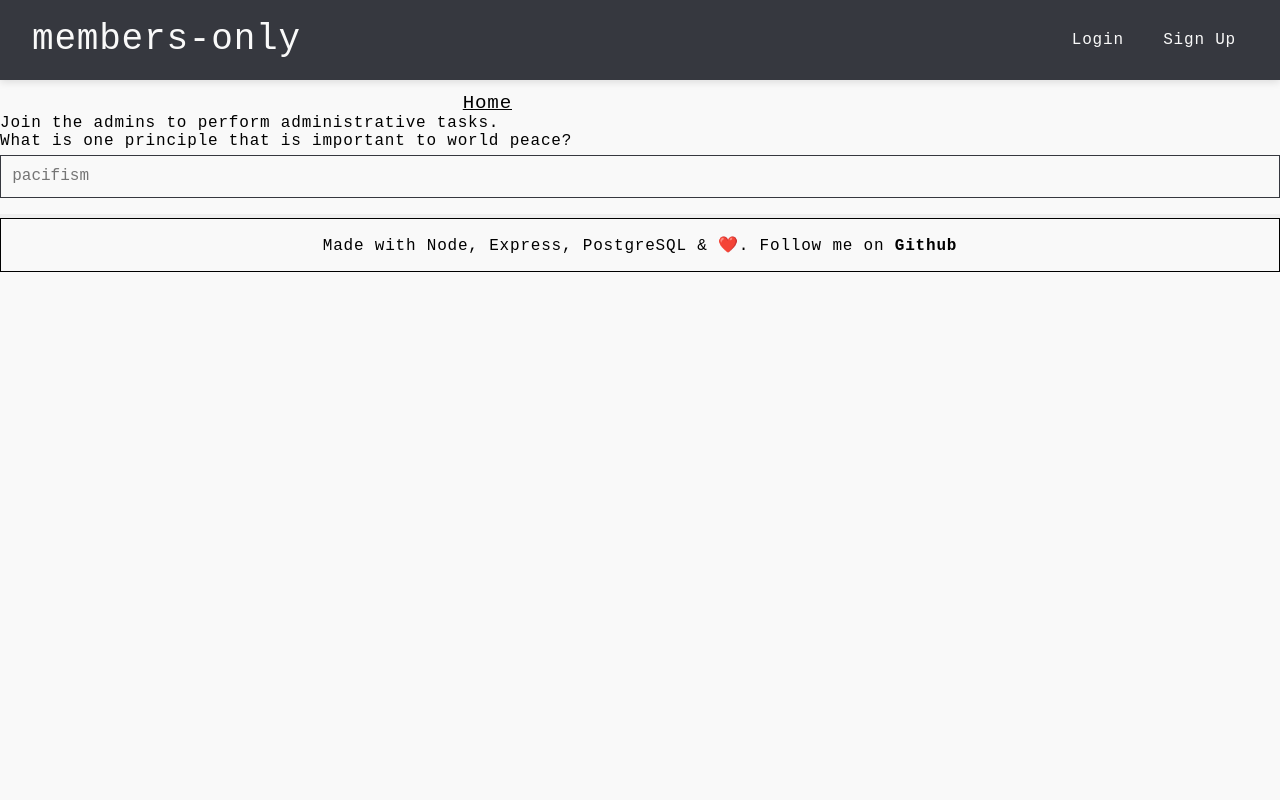
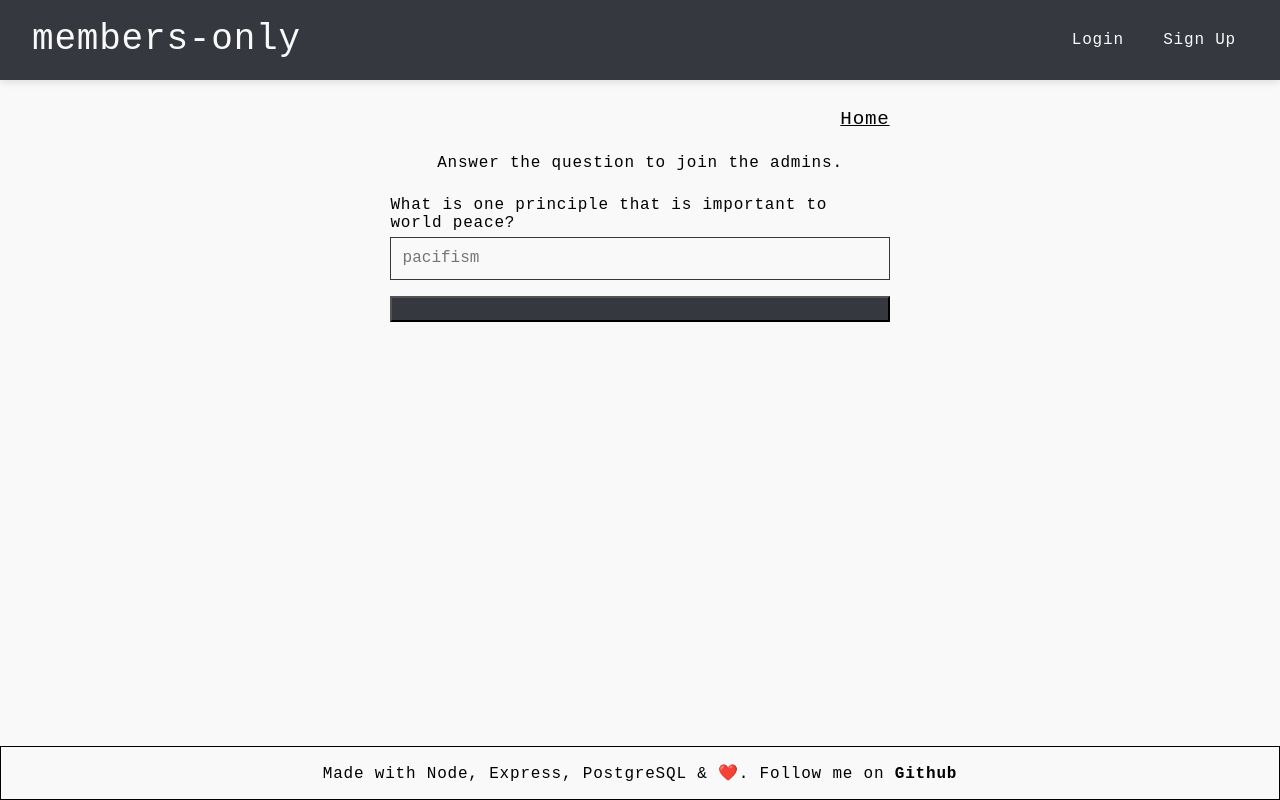
Before and after one commit to zakingslayerv22/members-only, a Node server app: template views/users/joinAdmins.ejs in a window 1280 px wide. Run offline with Node 20, Linux system fonts and the light colour scheme; the template is opened without the code that fills it, so the values that code supplies are empty; some libraries are stand-ins or nearby versions.

Commit message:
feat: structure joinadmins view to gain appearance and structure of messages index view and change page info to helpful text to aid users.

```diff
--- a/views/users/joinAdmins.ejs
+++ b/views/users/joinAdmins.ejs
@@ -4,11 +4,13 @@
 <%- include('../partials/head.ejs') %>
 
 <body>
+    <div class="content-layout">
         <%- include('../partials/header.ejs') %>
-    <div class="container">
+        <main class="main-content">
             <%- include('../partials/pageTitle.ejs') %>
-        <p>Join the admins to perform administrative tasks.</p>
-        <div>
+
+            <p class="page-info">Answer the question to join the admins.</p>
+            <div class="form-container">
                 <form method="POST" action="<%= formActionSubmit %>">
                     <label for="answer">What is one principle that is important to world peace?
                         <input type="text" id="answer" name="answer" placeholder="pacifism"
@@ -16,11 +18,13 @@
                             required>
                     </label>
 
-                <button><%= action %></button>
+                    <button class="button-submit"><%= action %></button>
                 </form>
             </div>
+
+        </main>
+        <%- include('../partials/footer.ejs') %>
     </div>
-    <%- include('../partials/footer.ejs') %>
 </body>
 
 </html>
```
Lines whose indentation alone changed are shown as unchanged.
